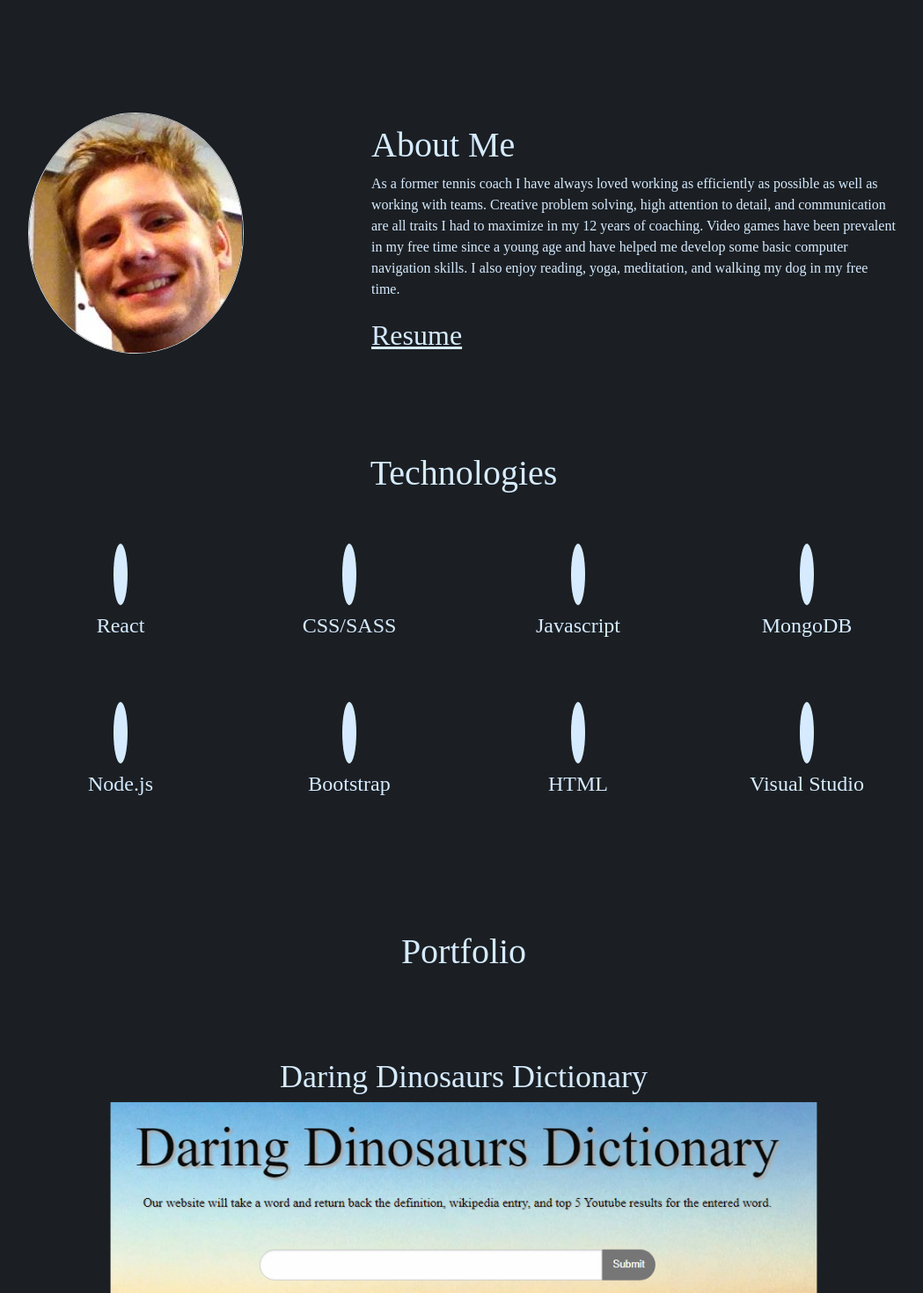
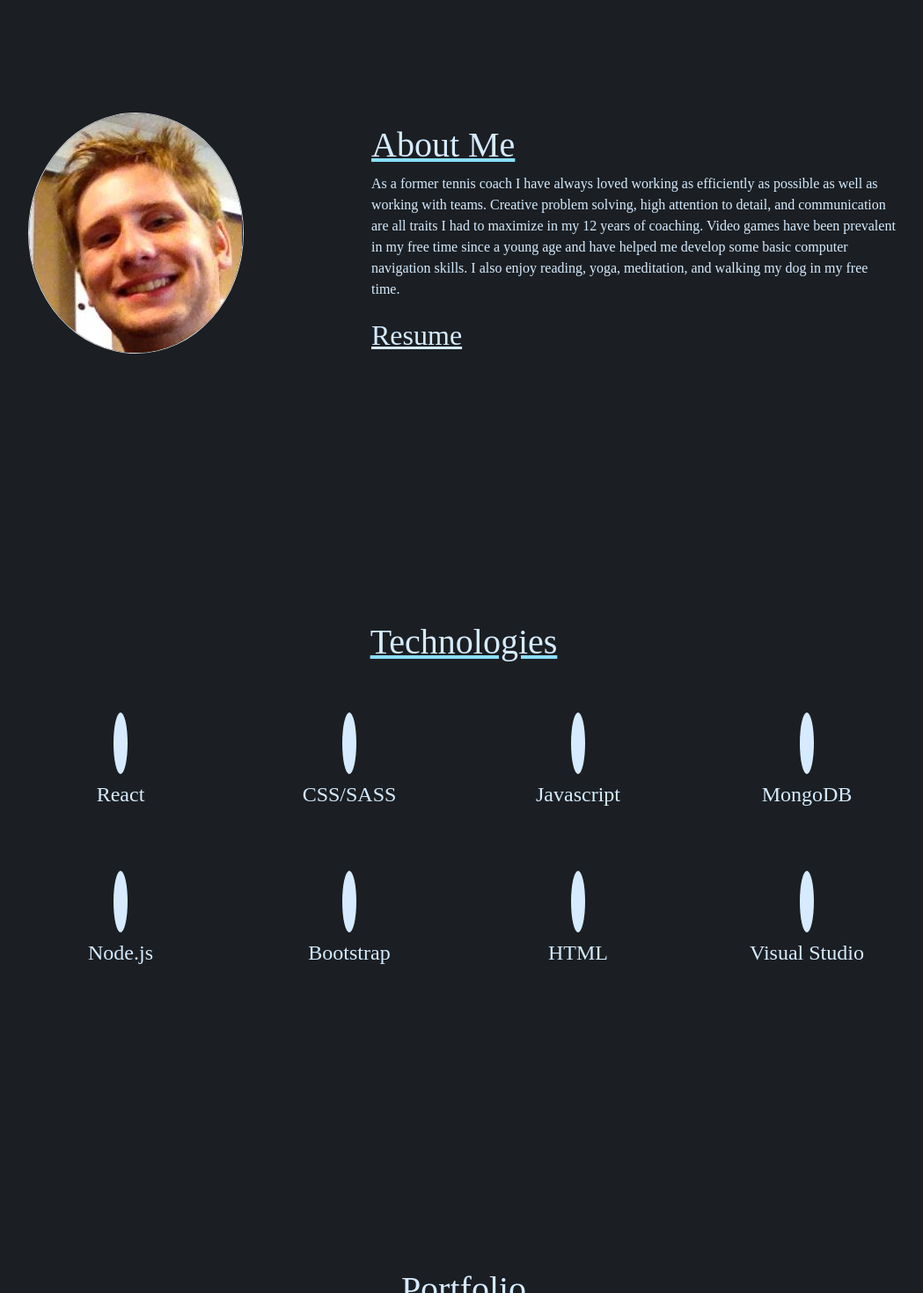
Before and after one commit to alexander1262/React-Fun, a React (Create React App) app: page / in a window 1280 px wide. Shown: the part 720-2190 px from the top of the page at 88% size, without its empty margins (113-1162 px from the left). Built offline with nearby package versions, Linux system fonts and the light colour scheme; some icons are missing; a web font is replaced by a local one.

Commit message:
added spacing between components

```diff
--- a/src/App.css
+++ b/src/App.css
@@ -12,4 +12,5 @@
     --font-color: hsl(209, 100%, 92%);
     /* --light-color: hsl(0, 0%, 100%); */
     --font-color-hover: hsl(0, 0%, 60%);
+    --font-color-underline: hsl(197, 100%, 77%);
 }
--- a/src/screens/aboutMe/AboutMe.jsx
+++ b/src/screens/aboutMe/AboutMe.jsx
@@ -1,5 +1,4 @@
 import React from 'react'
-import Typed from 'react-typed';
 import './aboutMe.css'
 import person from '../../images/selfie.png'
 import resume from '../../helpers/resume.pdf'
@@ -11,7 +10,7 @@ export default function AboutMe() {
         <img src={person} alt="person icon" />
       </div>
       <div className='about__text'>
-        <h1>About Me</h1>
+        <h1 className='about__title'>About Me</h1>
         <p>As a former tennis coach I have always loved working as efficiently as possible as well as working with teams. Creative problem solving, high attention to detail, and communication are all traits I had to maximize in my 12 years of coaching. Video games have been prevalent in my free time since a young age and have helped me develop some basic computer navigation skills. I also enjoy reading, yoga, meditation, and walking my dog in my free time.</p>
         <div className='resume__wrapper'>
             <a className='resume__link' href={resume} target='_blank' rel="noreferrer">
--- a/src/screens/aboutMe/aboutMe.css
+++ b/src/screens/aboutMe/aboutMe.css
@@ -5,12 +5,18 @@
     justify-content: space-evenly;
     align-items: center;
     color: var(--font-color);
+    margin-bottom: 15rem;
 }
 
 .about__container img {
     border-radius: 50%;
     border: 0.5px solid rgb(218, 218, 218);
     margin-bottom: 1rem;
+}
+
+.about__title {
+    text-decoration: underline;
+    text-decoration-color: var(--font-color-underline);
 }
 
 .about__text {
--- a/src/screens/header/Header.js
+++ b/src/screens/header/Header.js
@@ -5,7 +5,8 @@ import './header.css'
 export default function Header() {
   return (
     <div className="main-info">
-      <h1 class='frontEndTitle'>Front End Developer</h1>
+      <h2 className='frontEndName'>Alexander Weiss</h2>
+      <h1 className='frontEndTitle'>Front End Developer</h1>
       <Typed
         strings={[
             'Who loves working with React',
--- a/src/screens/portfolio/Portfolio.jsx
+++ b/src/screens/portfolio/Portfolio.jsx
@@ -13,7 +13,7 @@ function Portfolio() {
   };
   return (
     <div className='portfolio__main__container' id='portfolio'>
-      <h1>Portfolio</h1>
+      <h1 className='portfolio__title'>Portfolio</h1>
       <Carousel activeIndex={index} onSelect={handleSelect} showControl touch={true}s>
         <Carousel.Item>
           <Project item={portfolioData[0]} />
--- a/src/screens/portfolio/portfolio.css
+++ b/src/screens/portfolio/portfolio.css
@@ -1,5 +1,11 @@
 .portfolio__main__container {
     color: var(--font-color);
+    margin-bottom: 15rem;
+}
+
+.portfolio__title {
+    text-decoration: underline;
+    text-decoration-color: var(--font-color-underline);
 }
 
 .portfolio__main__container h1 {
--- a/src/screens/portfolio/project.css
+++ b/src/screens/portfolio/project.css
@@ -44,19 +44,21 @@
 .github__icon {
     height: 100px;
     width: 100px;
+    filter: opacity(0.5) drop-shadow(0 0 white) brightness(3);
 }
 
 .github__icon:hover {
-    filter: opacity(0.5) drop-shadow(0 0 aqua);
+    filter: opacity(0.5) drop-shadow(0 0 aqua) brightness(3);
 }
 
 .deployed__icon {
     height: 100px;
     width: 100px;
+    filter: opacity(0.5) drop-shadow(0 0 white) brightness(3);
 }
 
 .deployed__icon:hover {
-    filter: opacity(0.5) drop-shadow(0 0 aqua);
+    filter: opacity(0.5) drop-shadow(0 0 aqua) brightness(3);
 }
 
 @media only screen and (max-width: 768px) {
--- a/src/screens/technologies/Technologies.jsx
+++ b/src/screens/technologies/Technologies.jsx
@@ -7,7 +7,7 @@ function Technologies() {
   return (
     <div className='technologies__container' id='technologies'>
         <div>
-            <h1 style={{textAlign: 'center'}}>Technologies</h1>
+            <h1 className='tech__title'>Technologies</h1>
         </div>
         <div className='tech__cards__container'>
             {techs.map((e, idx) => {
--- a/src/screens/technologies/technologies.css
+++ b/src/screens/technologies/technologies.css
@@ -5,6 +5,13 @@
     align-items: center;
     padding: 3rem;
     color: var(--font-color);
+    margin-bottom: 15rem;
+}
+
+.tech__title {
+    text-decoration: underline;
+    text-decoration-color: var(--font-color-underline);
+    text-align: 'center'
 }
 
 .tech__cards__container {
```
